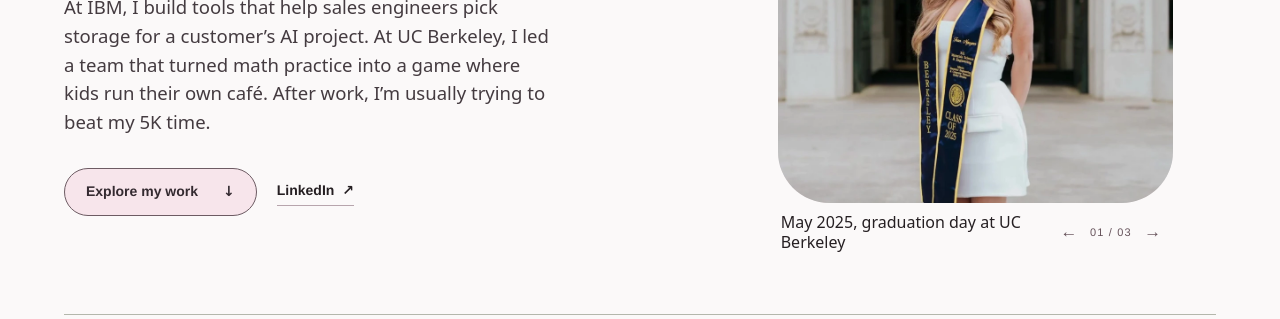
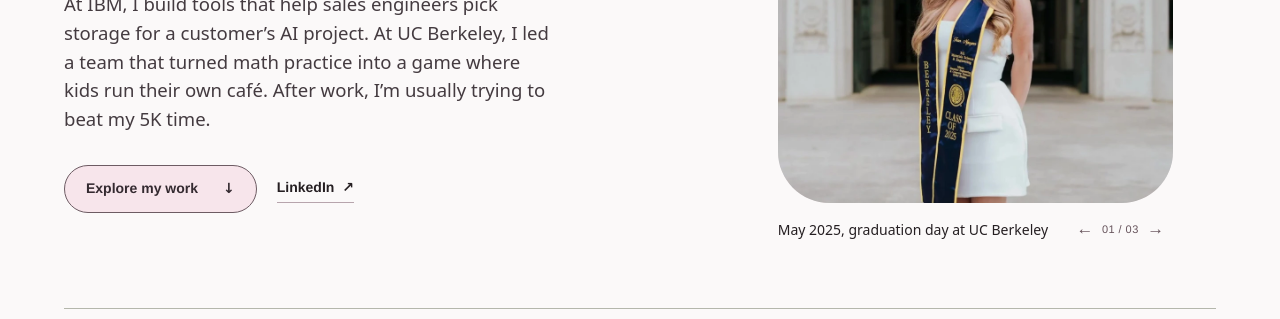
Before and after one commit to trancnguyen/Tran-Nguyen-Portfolio, a plain HTML site: page Tran-Nguyen-Portfolio/index.html in a window 1280 px wide. Shown: the part 337-656 px from the top of the page. Drawn offline with Linux system fonts and the light colour scheme.

Commit message:
Add files via upload

```diff
--- a/Tran-Nguyen-Portfolio/index.html
+++ b/Tran-Nguyen-Portfolio/index.html
@@ -1042,14 +1042,24 @@
         display: flex;
         align-items: center;
         justify-content: space-between;
-        gap: 8px;
-        padding: 9px 3px 0;
+        flex-wrap: wrap;
+        gap: 0 6px;
+        padding: 9px 0 0;
         font: italic 21px/1.15 var(--serif);
+      }
+      #gallery-caption {
+        width: max-content;
+        max-width: 100%;
+        font-size: 0.875rem;
+        line-height: 1.4;
       }
       .gallery-control {
         display: flex;
         align-items: center;
-        gap: 4px;
+        margin-inline-start: auto;
+        flex: none;
+        gap: 0;
+        letter-spacing: 0.04em;
         font: 10px var(--mono);
         color: #66535b;
         white-space: nowrap;
@@ -1063,6 +1073,12 @@
         font:
           17px Arial,
           sans-serif;
+      }
+      @media (pointer: fine) {
+        .gallery-control button {
+          width: 26px;
+          padding-inline: 0;
+        }
       }
       .gallery-control button:hover {
         background: #f2e1e7;
```
